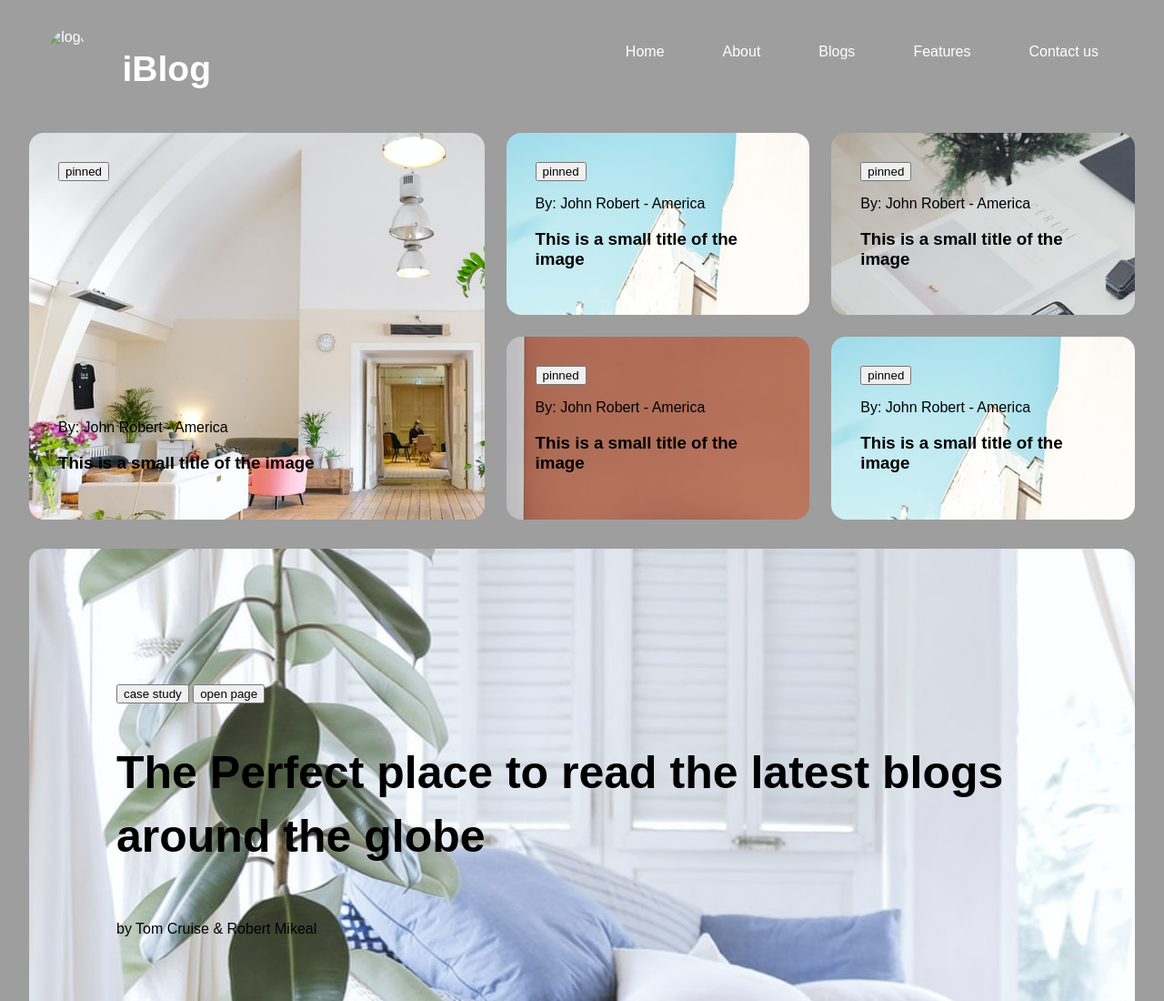
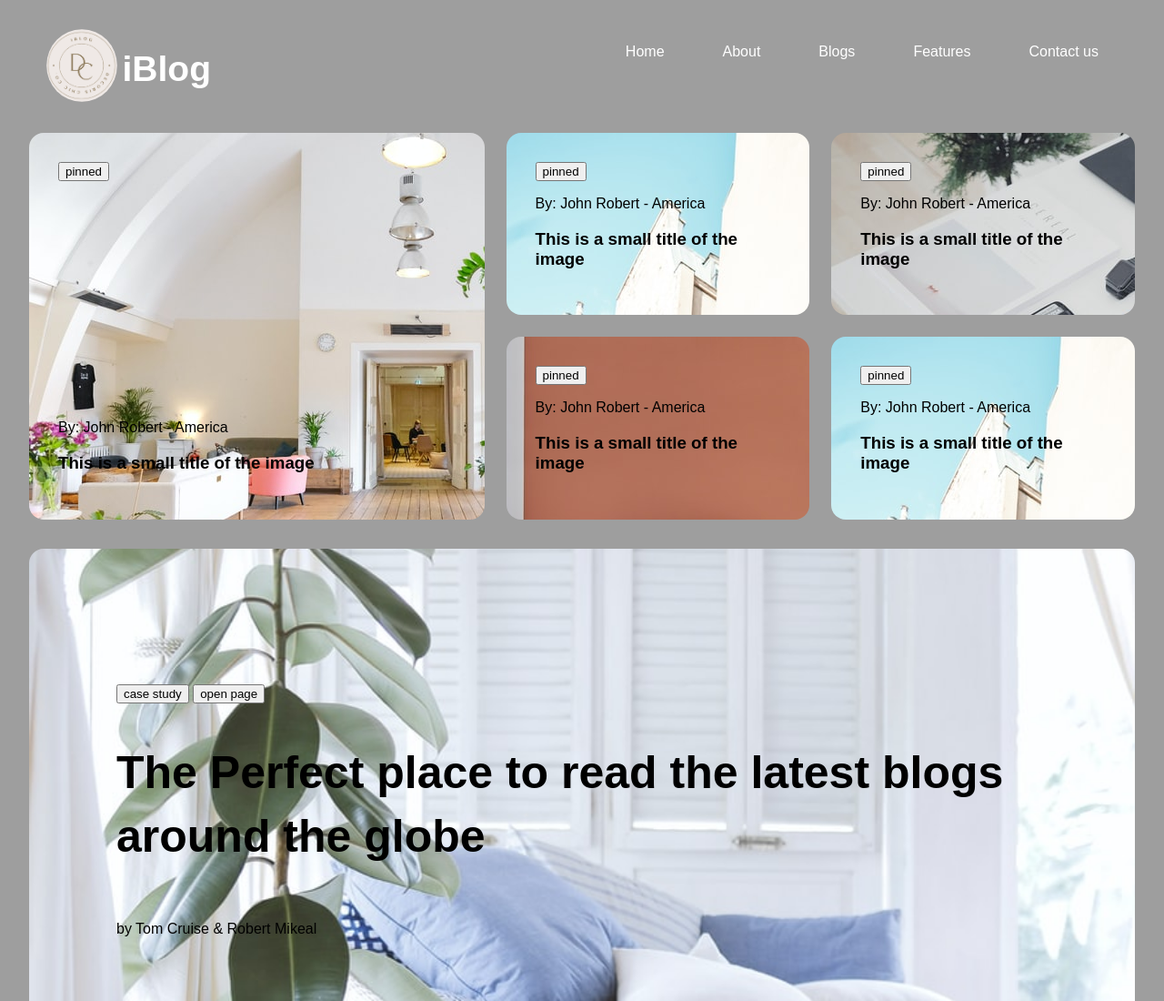
Before and after one commit to hafizkh/Static-page_Sass, a website: page index.html in a window 1280 px wide. Shown: the top 1100 px of the page at 91% size. Drawn offline with Linux system fonts and the light colour scheme; the site is published under a folder, as on GitHub Pages, so addresses that start at the root find nothing; files whose address does not match are found by name.

Commit message:
Update index.html

```diff
--- a/index.html
+++ b/index.html
@@ -16,7 +16,7 @@
     <header>
         <nav>
             <div class="logo">
-                <a href=""><img src="/assests/images/logo.png" alt="logo" srcset="" />
+                <a href=""><img src="assests/images/logo.png" alt="logo" srcset="" />
                     <h2>iBlog</h2>
                 </a>
             </div>
```
